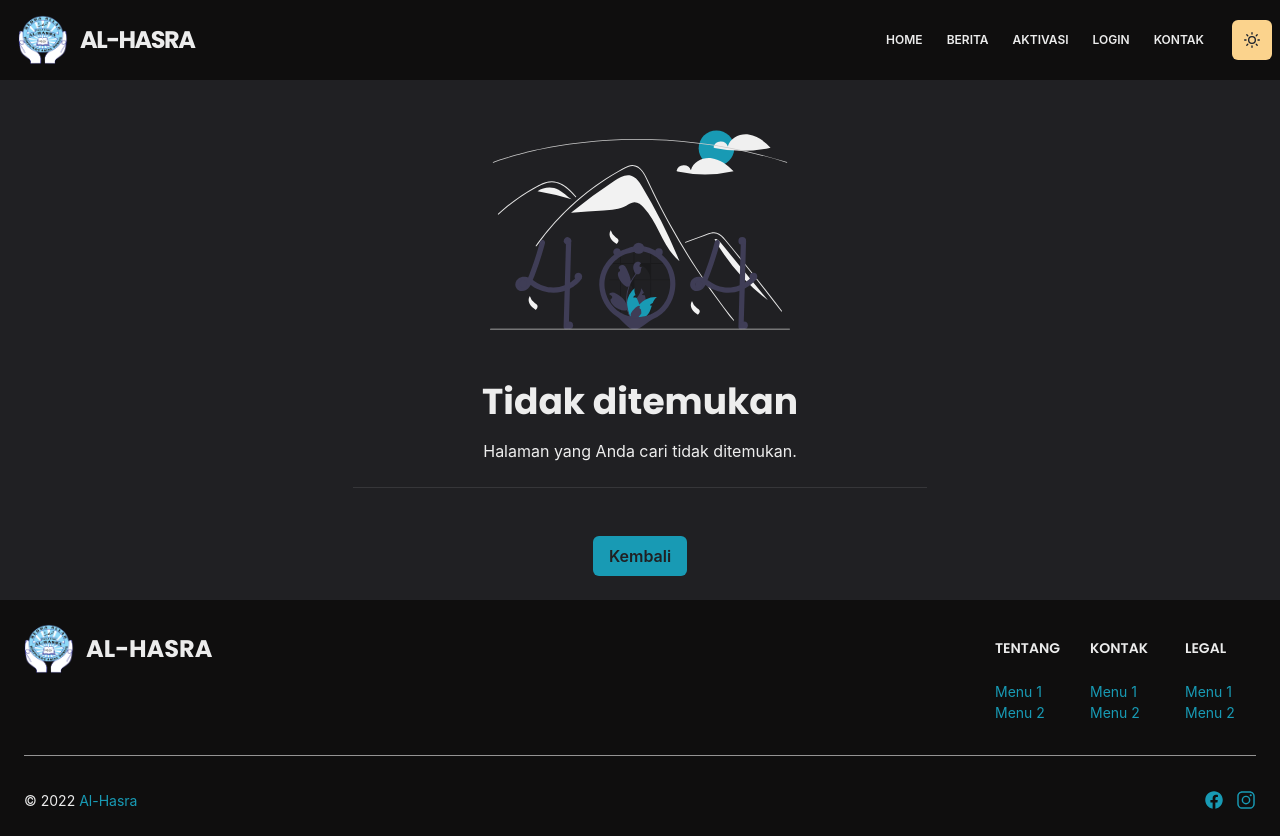
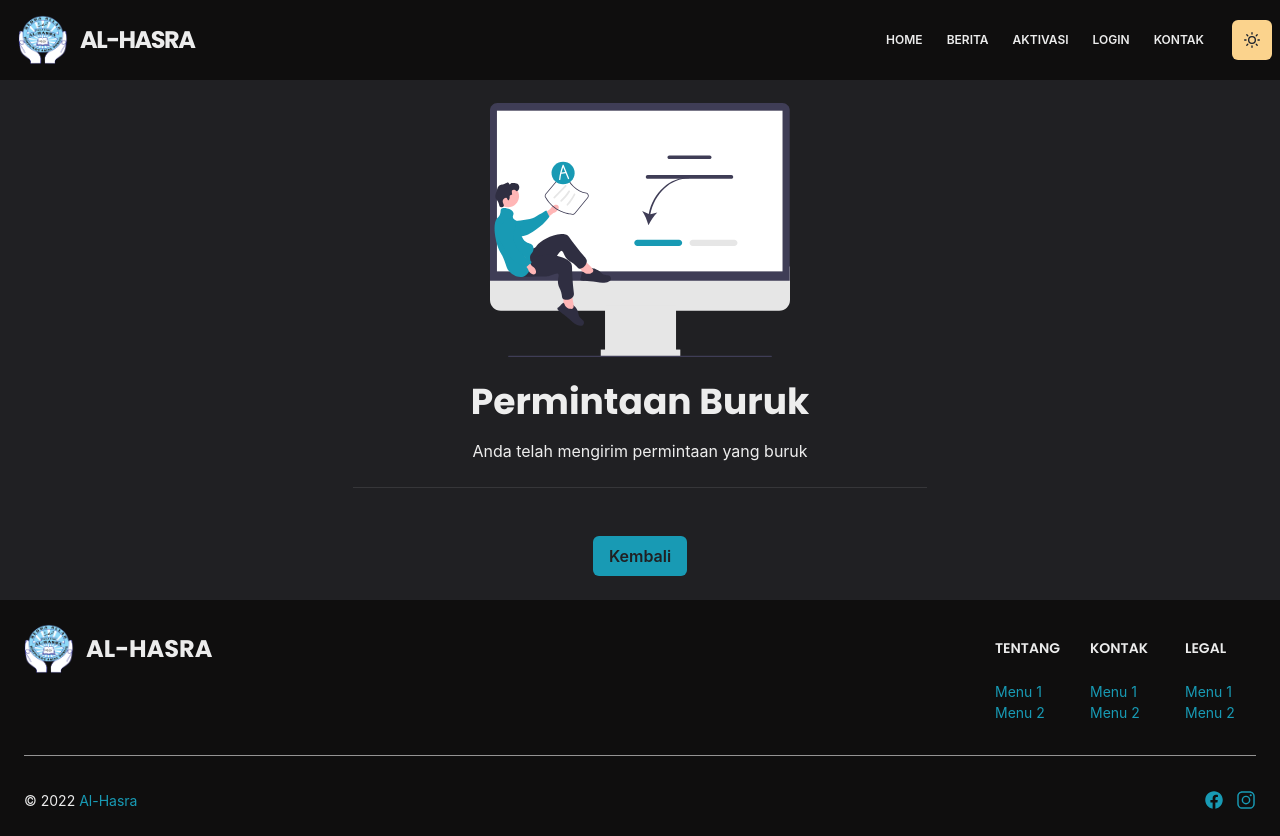
Before and after one commit to achmadandy10/studentsite-alhasra-v1, a Next.js app: page /400 in a window 1280 px wide. Before the commit this address had no page. Built offline with nearby package versions, Linux system fonts and the light colour scheme.

Commit message:
Add page bad request

```diff
--- /dev/null
+++ b/pages/400.tsx
@@ -0,0 +1,69 @@
+import {
+  Box,
+  Button,
+  Container,
+  Divider,
+  Flex,
+  Heading,
+  Text,
+  useColorModeValue,
+} from '@chakra-ui/react';
+import Image from 'next/image';
+import Link from 'next/link';
+import { Router } from 'next/router';
+import { ReactElement } from 'react';
+import { Layout } from '../components';
+import BadRequestSVG from '../media/svg/undraw_online_test_re_kyfx.svg';
+import { NextPageWithLayout } from './_app';
+
+const BadRequest: NextPageWithLayout = () => {
+  return (
+    <Container
+      display={'flex'}
+      alignItems={'center'}
+      justifyContent={'center'}
+      flexDirection={'column'}
+    >
+      <Flex alignItems={'center'} justifyContent={'center'}>
+        <Image
+          src={BadRequestSVG}
+          alt={'Bad request SVG'}
+          width={300}
+          height={300}
+        />
+      </Flex>
+      <Heading textAlign={'center'} as={'h1'}>
+        Permintaan Buruk
+      </Heading>
+      <Text textAlign={'center'} marginTop={4}>
+        Anda telah mengirim permintaan yang buruk
+      </Text>
+      <Divider marginY={6} />
+      <Box
+        marginY={6}
+        display={'flex'}
+        alignItems={'center'}
+        justifyContent={'center'}
+      >
+        <Link href={'/'} passHref>
+          <Button
+            background={'oceanWavesNormal'}
+            _hover={{
+              background: 'oceanWavesBold',
+              _dark: { background: 'oceanWavesLight' },
+            }}
+            color={useColorModeValue('#f0e7db', '#202023')}
+          >
+            Kembali
+          </Button>
+        </Link>
+      </Box>
+    </Container>
+  );
+};
+
+BadRequest.getLayout = function getLayout(page: ReactElement, router: Router) {
+  return <Layout.Main router={router}>{page}</Layout.Main>;
+};
+
+export default BadRequest;
--- a/pages/news/index.tsx
+++ b/pages/news/index.tsx
@@ -90,7 +90,7 @@ export const getServerSideProps: GetServerSideProps = async () => {
     `${
       prod
         ? 'http://localhost:' + process.env.PORT
-        : process.env.NEXT_PUBLIC_API_URL
+        : 'https://studentsite-alhasra-v1.vercel.app'
     }/api/news`,
   );
 
```
